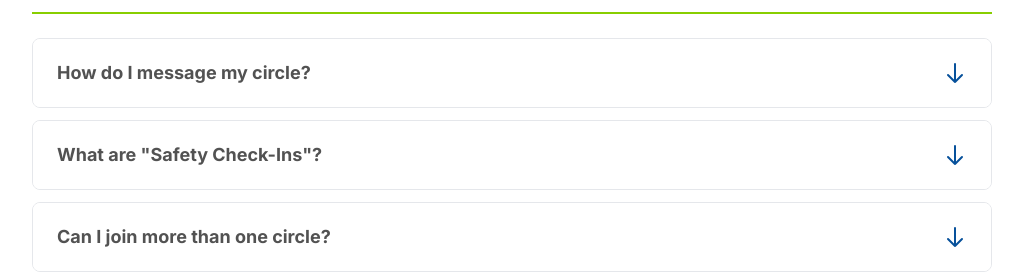
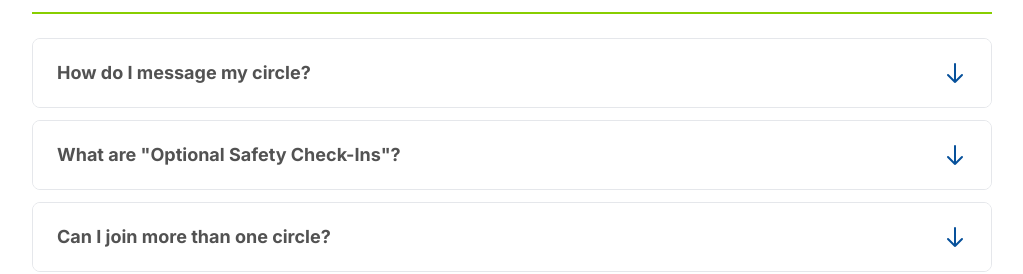
Before and after one commit to dignitestudios-dev/Neighbour-Connector-Web, a Next.js app: page / in a window 1280 px wide. Shown: the part 4620-4894 px from the top of the page, without its empty margins (128-1151 px from the left). Built offline with nearby package versions, Linux system fonts and the light colour scheme.

Commit message:
Update: FAQs text changes

```diff
--- a/src/components/Contact.jsx
+++ b/src/components/Contact.jsx
@@ -293,9 +293,10 @@ const Contact = () => {
                 the NeighborConnector™ App or help develop more housing in
                 planned communities for shared housing and senior housing. QR
                 Code for Donation and link to{" "}
-                <Link href={"https://www.communitycarehousing.org"} target="_blank" rel="noopener noreferrer">
+                <Link href={"https://www.communitycarehousing.org"} target="_blank" rel="noopener noreferrer" className="underline">
                   www.communitycarehousing.org
                 </Link>
+                .
               </p>
             </div>
           </div>
--- a/src/components/FAQ.jsx
+++ b/src/components/FAQ.jsx
@@ -13,22 +13,22 @@ const FAQ = () => {
         {
           question: "What is NeighborConnector™?",
           answer:
-            "Hi there! I'm Holly. NeighborConnector™ helps you build a small, trusted circle of neighbors, friends or family — usually 2 to 10 people — so you can stay connected, offer help and share companionship. It's your private, friendly community right where you live. You can also connect with close friends and family outside your neighborhood.",
+            "Holly: Hi there! I'm Holly. NeighborConnector™ helps you build a small, trusted circle of neighbors, friends or family — usually 2 to 10 people — so you can stay connected, offer help and share companionship. It's your private, friendly community right where you live. You can also connect with close friends and family outside your neighborhood.",
         },
         {
           question: "How do I create my profile?",
           answer:
-            "Easy! Just download the app, add your name, a photo if you like, and a few details about yourself. You can also include up to 2 emergency contacts — that's totally optional. You're always in control of what you share.",
+            "Holly: Easy! Just download the app, add your name, a photo, and a few details about yourself. You can also include up to 3 emergency contacts — that's totally optional. You're always in control of what you share.",
         },
         {
           question: "How do I create or join a group?",
           answer:
-            'Tap "Create Group" to start your own circle and invite trusted neighbors or friends. Or choose "Join Group" if someone sent you an invite. Once approved, you\'ll be part of your own little community — private and secure!',
+            'Holly: Tap "Create Group" to start your own circle and invite trusted neighbors or friends. Or choose "Join Group" if someone sent you an invite code. Once approved, you\'ll be part of your own little community — private and secure!',
         },
         {
           question: "Is the app free?",
           answer:
-            "Yep, 100% free! NeighborConnector™ is powered by volunteers and supported by Community Care Housing, a nonprofit that helps build connected communities.",
+            "Holly: Yep, 100% free! NeighborConnector™ is powered by volunteers and supported by Community Care Housing, a nonprofit that helps build connected communities.",
         },
       ],
     },
@@ -38,22 +38,22 @@ const FAQ = () => {
         {
           question: "Who can see my information?",
           answer:
-            "Only people in your circle can see what you share. Circles are invite-only, so no strangers or random neighbors can peek in.",
+            "Holly: Only people in your circle can see what you share. Circles are invite-only, so no strangers or random neighbors can peek in.",
         },
         {
           question: "Do I have to share my address or phone number?",
           answer:
-            "Nope! Share only what feels comfortable. Some people like adding contact info so others can reach them easily, but it's 100% your choice.",
+            "Holly: Nope! Share only what feels comfortable. Some people like adding contact info so others can reach them easily, but it's 100% your choice.",
         },
         {
           question: "How is my information protected?",
           answer:
-            "All chats and check-ins are secure and encrypted. Your data isn't sold or shared — ever. Your privacy matters here.",
+            "Holly: All chats and check-ins are secure and encrypted. Your data isn't sold or shared — ever. Your privacy matters here.",
         },
         {
           question: "What if someone makes me uncomfortable?",
           answer:
-            "You can block or report anyone right from the app. I'll walk you through it if you ever need help — you're always in control.",
+            "Holly: You can report anyone right from the app. I'll walk you through it if you ever need help — you're always in control.",
         },
       ],
     },
@@ -63,22 +63,22 @@ const FAQ = () => {
         {
           question: "How do I message my circle?",
           answer:
-            "Either with group chat or create or respond to a post for occasional help, appointments or rideshares, home help or help plan events, gatherings or activities. Just type your message or add a photo. It's as easy as texting a friend — but your chat or post stays private within your circle.",
+            "Holly: Either with group chat or create or respond to a post for occasional help, appointments or rideshares, home help or help plan events, gatherings or activities. Just type your message or add a photo. It's as easy as texting a friend — but your chat or post stays private within your circle.",
         },
         {
-          question: "What are \"Safety Check-Ins\"?",
+          question: "What are \"Optional Safety Check-Ins\"?",
           answer:
-            "Safety Check-Ins let you mark yourself \"Safe\" daily so neighbors know you're okay. It's great for peace of mind — especially for older adults or folks living alone. But remember, call 911 for real emergencies!",
+            "Holly: Safety Check-Ins (optional) let you mark yourself \"Safe\" daily so neighbors know you're okay. It's great for peace of mind — especially for older adults or folks living alone. But remember, call 911 for real emergencies!",
         },
         {
           question: "Can I join more than one circle?",
           answer:
-            "Absolutely! You might have one for your street, one for family and one for friends. You can switch between them anytime.",
+            "Holly: Absolutely! You might have one for your street, one for family and one for friends. You can switch between them anytime.",
         },
         {
           question: "Can we plan events in the app?",
           answer:
-            "Yes! Use your circle to plan coffee dates, dinners or neighborhood walks. It's all about making connection easy and fun.",
+            "Holly: Yes! Use your circle to plan coffee dates, dinners or neighborhood walks. It's all about making connection easy and fun.",
         },
       ],
     },
@@ -88,17 +88,17 @@ const FAQ = () => {
         {
           question: "What kinds of help can neighbors offer?",
           answer:
-            "So many things! Checking mail, watering plants, giving rides, picking up groceries or just sharing a friendly hello. It's amazing what small acts can do.",
+            "Holly: So many things! Checking mail, watering plants, giving rides, picking up groceries or just sharing a friendly hello. It's amazing what small acts can do.",
         },
         {
           question: "What if I don't know many neighbors yet?",
           answer:
-            "That's okay! Start small — invite one or two people you trust. Great communities begin with just a couple of caring folks.",
+            "Holly: That's okay! Start small — invite one or two people you trust. Great communities begin with just a couple of caring folks.",
         },
         {
           question: "I'm not very tech-savvy. Can you help me learn?",
           answer:
-            "Of course! That's what I'm here for. Ask me anything — like how to send a message, add a photo or check in. I'll guide you step by step.",
+            "Holly: Of course! That's what I'm here for. Ask me anything — like how to send a message, add a photo or check in. I'll guide you step by step.",
         },
       ],
     },
@@ -108,22 +108,22 @@ const FAQ = () => {
         {
           question: "Who created NeighborConnector™?",
           answer:
-            "We're part of Community Care Housing — a nonprofit that helps people build stronger, friendlier communities.",
+            "Holly: We're part of Community Care Housing — a nonprofit that helps people build stronger, friendlier communities.",
         },
         {
           question: "Why was NeighborConnector™ created?",
           answer:
-            "Because loneliness is tough — and community makes it better. Or maybe you need a small favor from someone nearby. This app helps you connect naturally with people who care.",
+            "Holly: Because loneliness is tough — and community makes it better. Or maybe you need a small favor from someone nearby. This app helps you connect naturally with people who care.",
         },
         {
           question: "How is this different from apps like Nextdoor or Facebook?",
           answer:
-            "Great question! NeighborConnector™ keeps things small and personal — no public feeds, no noise and no ads. Just real connection.",
+            "Holly: Great question! NeighborConnector™ keeps things small and personal — no public feeds, no noise and no ads. Just real connection.",
         },
         {
           question: "Can I use it if I live in an apartment or senior community?",
           answer:
-            "Definitely! Circles work anywhere — from apartments to senior living or single-family homes. If you've got neighbors, friends or family, you can connect.",
+            "Holly: Definitely! Circles work anywhere — from apartments to senior living or single-family homes. If you've got neighbors, friends or family, you can connect.",
         },
       ],
     },
@@ -133,12 +133,12 @@ const FAQ = () => {
         {
           question: "How do I reach support if I get stuck?",
           answer:
-            "You can message me here for help or email Info@CommunityCareHousing.org. If it's urgent, call 720-260-2600 (M). Someone from our team will gladly assist.",
+            "Holly: You can message me here for help or email Info@CommunityCareHousing.org. If it's urgent, call 720-260-2600 (M). Someone from our team will gladly assist.",
         },
         {
           question: "Can I donate or sponsor the app?",
           answer:
-            "Yes, thank you for asking! Donations help us address a range of needs, including expanding our app's reach and supporting shared housing and residents in need. Visit the website Community Care Housing.org or email Info@CommunityCareHousing.org to learn more.",
+            "Holly: Yes, thank you for asking! Donations help us address a range of needs, including expanding our app's reach and supporting shared housing and residents in need. Visit the website Community Care Housing.org or email Info@CommunityCareHousing.org to learn more.",
         },
       ],
     },
```
